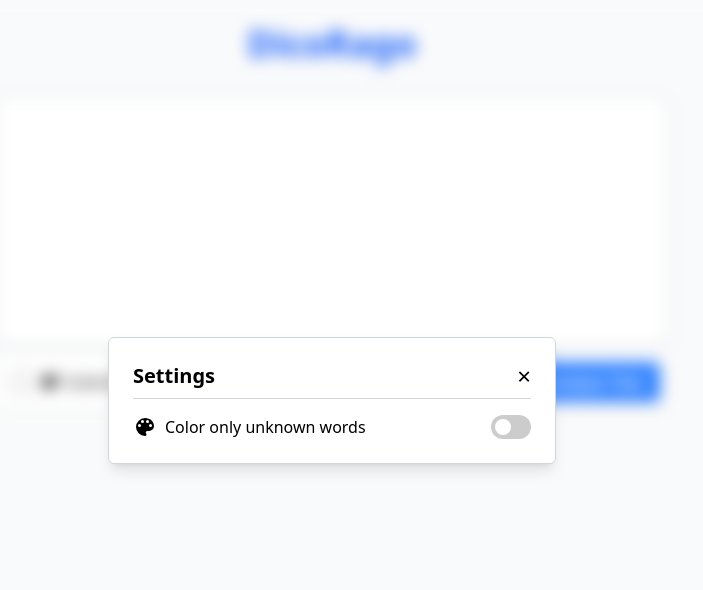
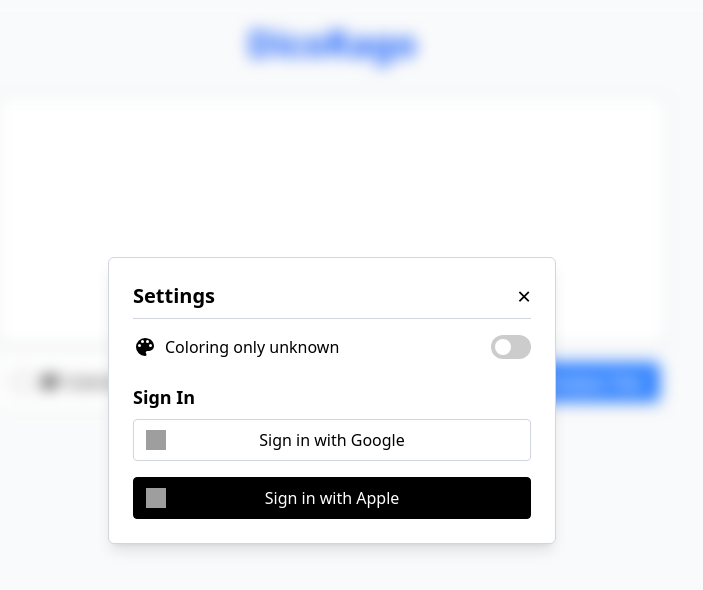
Before and after one commit to Agnoctopus/DicoRago, a Vue app in the folder frontend/: page / in a window 1280 px wide. Both pictures are taken after a click on the button 809 px from the left and 382 px from the top of the page. Shown: the top 590 px of the page, without its empty margins (308-1011 px from the left). Built offline with nearby package versions, Linux system fonts and the light colour scheme; grey boxes are pictures that could not be loaded.

Commit message:
WIP: Add apple / google auth

```diff
--- a/frontend/src/components/TextEditorSettings.vue
+++ b/frontend/src/components/TextEditorSettings.vue
@@ -1,29 +1,66 @@
 <script setup lang="ts">
-import { computed, defineEmits } from 'vue'
+import { computed, defineEmits, onMounted } from 'vue'
 import ToggleSwitch from '@/components/ToggleSwitch.vue'
 import { mdiPalette } from '@mdi/js'
 import { useSettingsStore } from '@/stores/settings'
+import { loginWithGoogle, loginWithApple } from '@/api'
 
-// Emit a 'close' event when the settings overlay should be closed.
+// Émission de l'événement 'close' pour fermer le panneau de paramètres.
 defineEmits<{ (e: 'close'): void }>()
 
 const settingsStore = useSettingsStore()
 
-// Computed proxy for onlyUnknownColoring using the store.
+// Proxy computé pour onlyUnknownColoring depuis le store.
 const onlyUnknown = computed({
   get: () => settingsStore.onlyUnknownColoring,
   set: (value: boolean) => settingsStore.setOnlyUnknownColoring(value),
 })
+
+// Fonction déclenchée lors du clic sur le bouton Google personnalisé.
+// En mode redirect, appeler prompt() déclenchera une redirection complète.
+function handleGoogleSignIn() {
+  if (window.google && window.google.accounts) {
+    window.google.accounts.id.prompt()
+  }
+}
+
+// Fonction déclenchée lors du clic sur le bouton Apple personnalisé.
+// En mode redirect (usePopup: false), l'appel à signIn() redirige l'utilisateur.
+function handleAppleSignIn() {
+  if (window.AppleID && window.AppleID.auth) {
+    AppleID.auth.signIn()
+  }
+}
+
+onMounted(() => {
+  // Initialisation du SDK Google en mode redirect.
+  if (window.google && window.google.accounts) {
+    window.google.accounts.id.initialize({
+      client_id: '738555358973-8t65bo2j79olfbr86l84m7fhr6ckob7v.apps.googleusercontent.com',
+      ux_mode: 'redirect', // Utilisation du mode redirect (sans popup)
+      redirect_uri: 'https://dicorago.com/auth/google', // Votre URI de redirection pour Google
+    })
+  }
+  // Initialisation du SDK Apple pour le flux en mode redirect.
+  if (window.AppleID && window.AppleID.auth) {
+    AppleID.auth.init({
+      clientId: 'com.DicoRago.webapp',
+      scope: 'name email',
+      redirectURI: 'https://dicorago.com/auth/apple', // Votre URI de redirection pour Apple
+      usePopup: false, // Désactive la popup ; redirection complète
+    })
+  }
+})
 </script>
 
 <template>
-  <!-- Full-screen overlay with backdrop blur. Clicking outside closes the panel. -->
+  <!-- Overlay plein écran avec fond flouté -->
   <div
     class="fixed top-0 left-0 w-screen h-screen flex items-center justify-center backdrop-blur-sm z-50"
     @click.self="$emit('close')"
   >
     <div class="bg-white p-6 border border-gray-300 rounded-md shadow-lg w-11/12 max-w-md">
-      <!-- Header with title and close button -->
+      <!-- En-tête avec titre et bouton de fermeture -->
       <div class="flex items-center justify-between mb-2">
         <h3 class="text-xl font-bold m-0">Settings</h3>
         <button
@@ -34,19 +71,48 @@ const onlyUnknown = computed({
         </button>
       </div>
       <hr class="border-t border-gray-300 mb-4" />
-      <!-- Option: Toggle for coloring only unknown words -->
+
+      <!-- Option : Toggle pour colorer uniquement les mots inconnus -->
       <div class="space-y-4">
         <div class="flex items-center justify-between">
           <div class="flex items-center">
-            <!-- Palette icon -->
+            <!-- Icône palette -->
             <svg class="w-6 h-6 mr-2" viewBox="0 0 24 24">
               <path :d="mdiPalette" fill="currentColor" />
             </svg>
-            <span>Color only unknown words</span>
+            <span>Coloring only unknown</span>
           </div>
-          <!-- Toggle switch bound to onlyUnknown -->
           <ToggleSwitch v-model="onlyUnknown" />
         </div>
+      </div>
+
+      <!-- Section pour les boutons de connexion -->
+      <div class="mt-6 space-y-4">
+        <h4 class="text-lg font-bold mb-2">Sign In</h4>
+        <!-- Bouton personnalisé pour Google -->
+        <button
+          @click="handleGoogleSignIn"
+          class="w-full relative bg-white border border-gray-300 rounded-sm py-2 hover:bg-gray-50"
+        >
+          <img
+            src="@/assets/google-logo.svg"
+            alt="Google Logo"
+            class="w-5 h-5 absolute left-3 top-1/2 transform -translate-y-1/2"
+          />
+          <span class="block text-center w-full">Sign in with Google</span>
+        </button>
+        <!-- Bouton personnalisé pour Apple -->
+        <button
+          @click="handleAppleSignIn"
+          class="w-full relative bg-black border border-black text-white rounded-sm py-2 hover:bg-gray-800"
+        >
+          <img
+            src="@/assets/apple-logo.svg"
+            alt="Apple Logo"
+            class="w-5 h-5 absolute left-3 top-1/2 transform -translate-y-1/2"
+          />
+          <span class="block text-center w-full">Sign in with Apple</span>
+        </button>
       </div>
     </div>
   </div>
```
